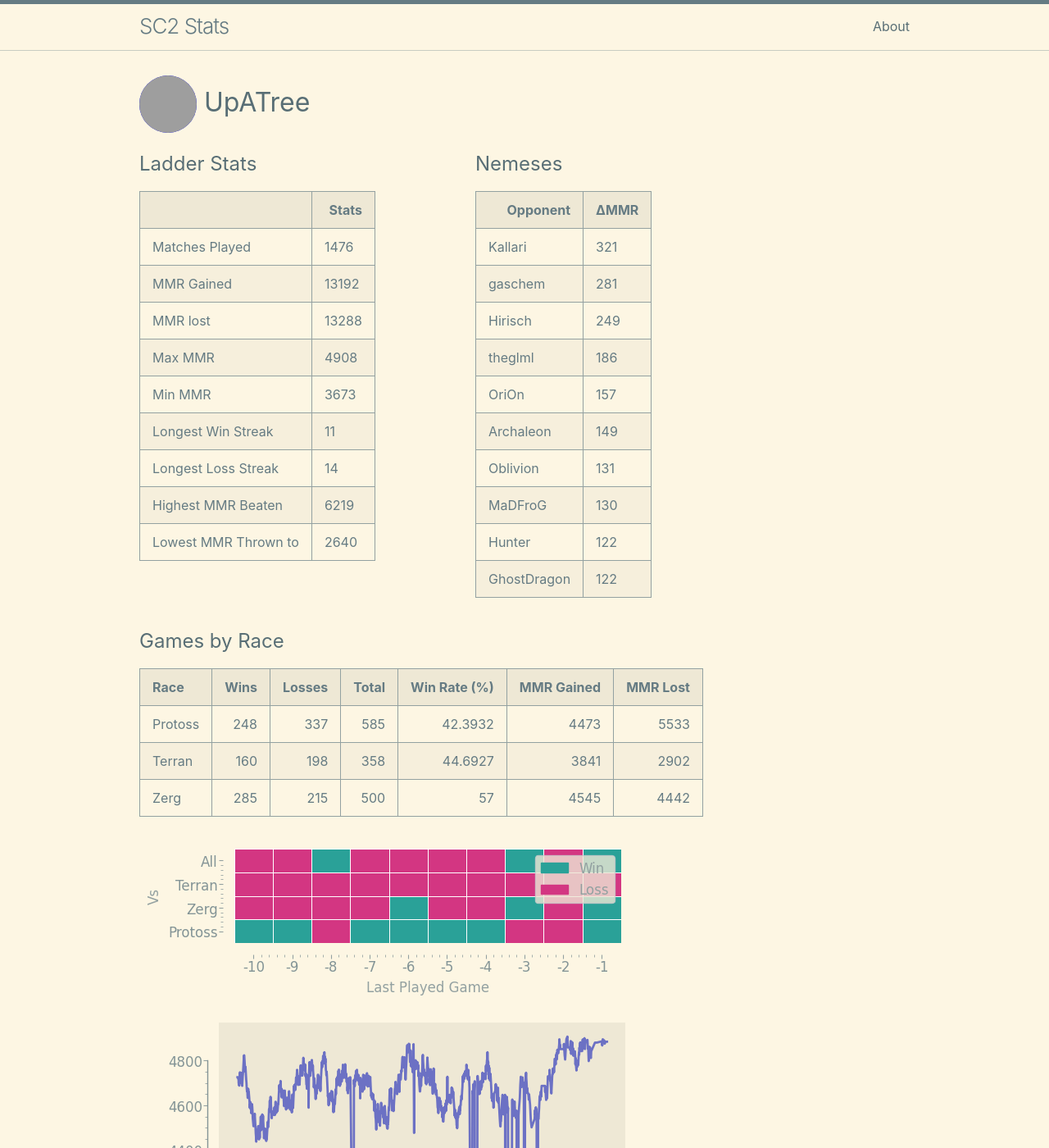
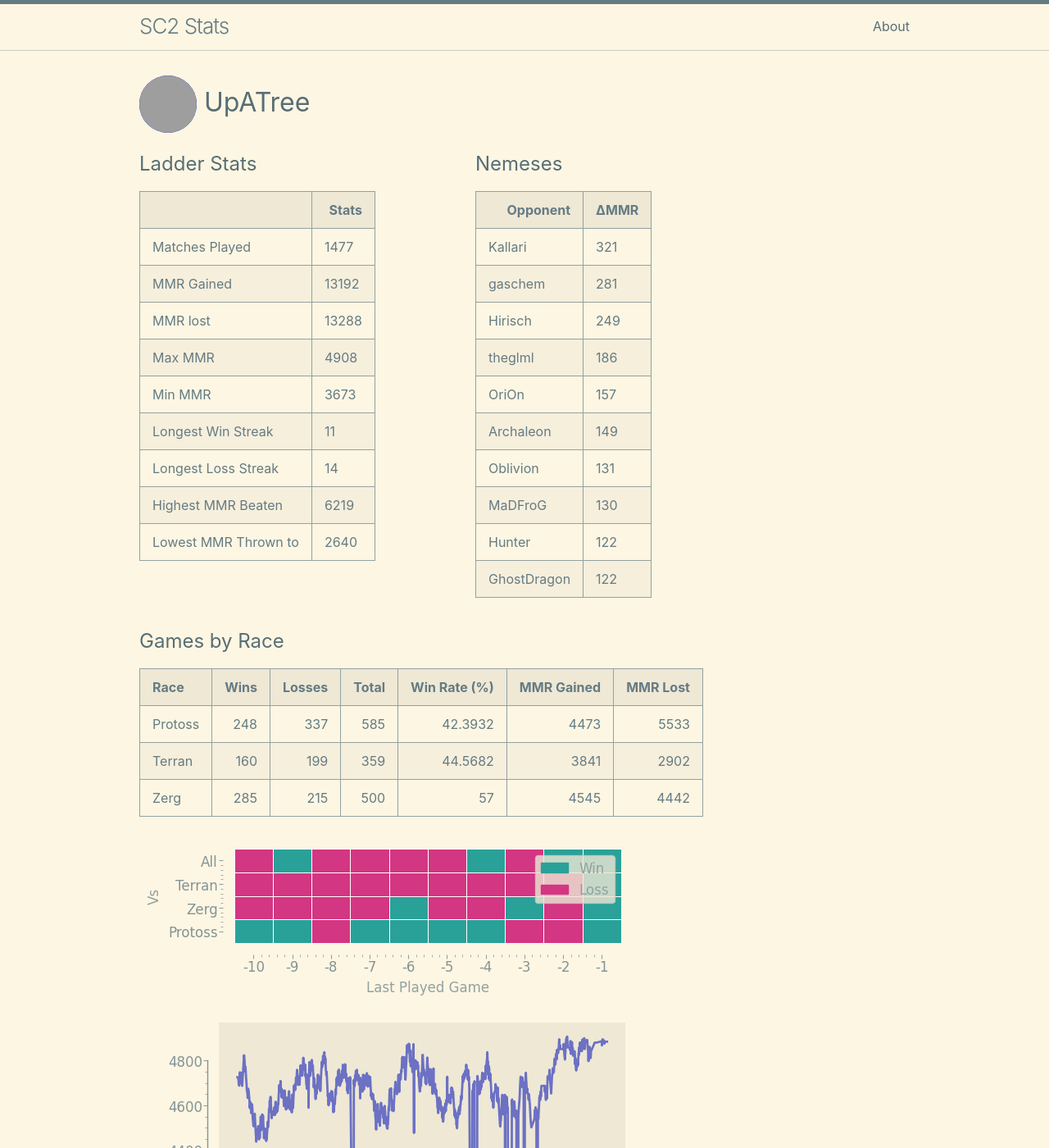
Before and after one commit to kylermurphy/UpATree, a Jekyll site: the page built from docs/index.md, in a window 1280 px wide and 1400 px high. Shown: the whole window at 82% size. Built offline with Jekyll 4.4.1, drawn with Linux system fonts in a browser that asks for light colours; grey boxes are pictures that could not be loaded.

Commit message:
running on push

```diff
--- a/docs/index.md
+++ b/docs/index.md
@@ -18,7 +18,7 @@ layout: home
   <tbody>
     <tr>
       <td>Matches Played</td>
-      <td>1476</td>
+      <td>1477</td>
     </tr>
     <tr>
       <td>MMR Gained</td>
@@ -115,7 +115,7 @@ layout: home
 | Race    |   Wins |   Losses |   Total |   Win Rate (%) |   MMR Gained |   MMR Lost |
 |:--------|-------:|---------:|--------:|---------------:|-------------:|-----------:|
 | Protoss |    248 |      337 |     585 |        42.3932 |         4473 |       5533 |
-| Terran  |    160 |      198 |     358 |        44.6927 |         3841 |       2902 |
+| Terran  |    160 |      199 |     359 |        44.5682 |         3841 |       2902 |
 | Zerg    |    285 |      215 |     500 |        57      |         4545 |       4442 |
 
 ![Games by Race](./assets/gm_hist.png)
--- a/log.txt
+++ b/log.txt
@@ -655,3 +655,4 @@ Writing a log file 2025-03-24 23:23:42.
 Writing a log file 2025-03-24 23:48:00.
 Writing a log file 2025-03-25 16:27:49.
 Writing a log file 2025-03-25 16:52:23.
+Writing a log file 2025-03-25 17:21:04.
```
Also changed, not shown: docs/assets/MMR.png, docs/assets/daily.png, docs/assets/gm_hist.png, docs/assets/r_wrt.png, 1 other file.
